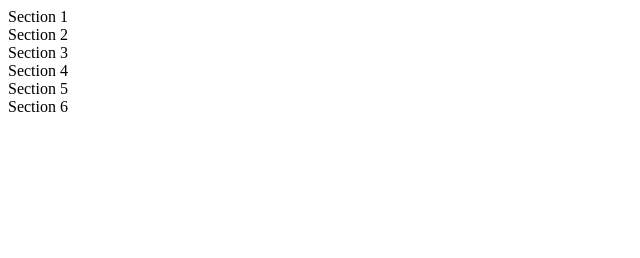
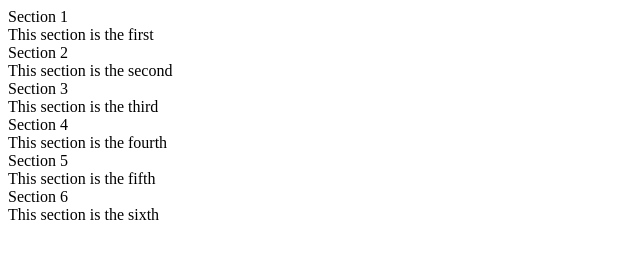
Before and after one commit to s0kil/CS-DS-Microverse, a plain HTML site: page index.html in a window 1280 px wide. Shown: the whole page, without its empty margins (0-640 px from the left). Drawn offline with Linux system fonts and the light colour scheme.

Commit message:
added text to the sections

```diff
--- a/index.html
+++ b/index.html
@@ -10,12 +10,25 @@
     <div id="mocha"></div>
 
     <main id="main-doc">
-      <section class="main-section">Section 1</section>
-      <section class="main-section">Section 2</section>
-      <section class="main-section">Section 3</section>
-      <section class="main-section">Section 4</section>
-      <section class="main-section">Section 5</section>
-      <section class="main-section">Section 6</section>
+      <section class="main-section">Section 1
+        <header>This section is the first</header>
+      </section>
+
+      <section class="main-section">Section 2
+        <header>This section is the second</header>
+      </section>
+      <section class="main-section">Section 3
+        <header>This section is the third</header>
+      </section>
+      <section class="main-section">Section 4
+        <header>This section is the fourth</header>
+      </section>
+      <section class="main-section">Section 5
+        <header>This section is the fifth</header>
+      </section>
+      <section class="main-section">Section 6
+        <header>This section is the sixth</header>
+      </section>
     </main>
 
     <script src="https://cdn.freecodecamp.org/testable-projects-fcc/v1/bundle.js"></script>
```
